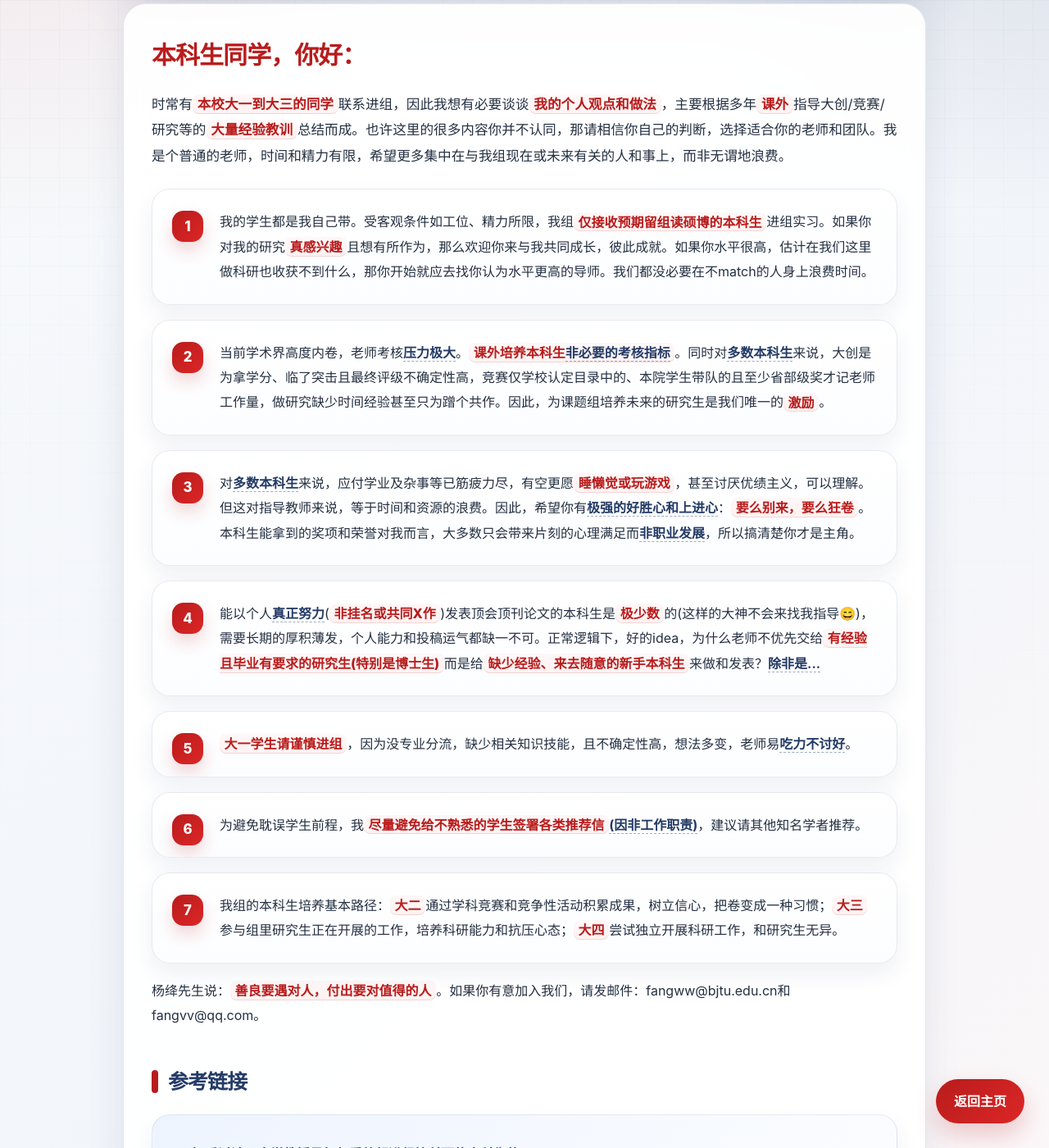
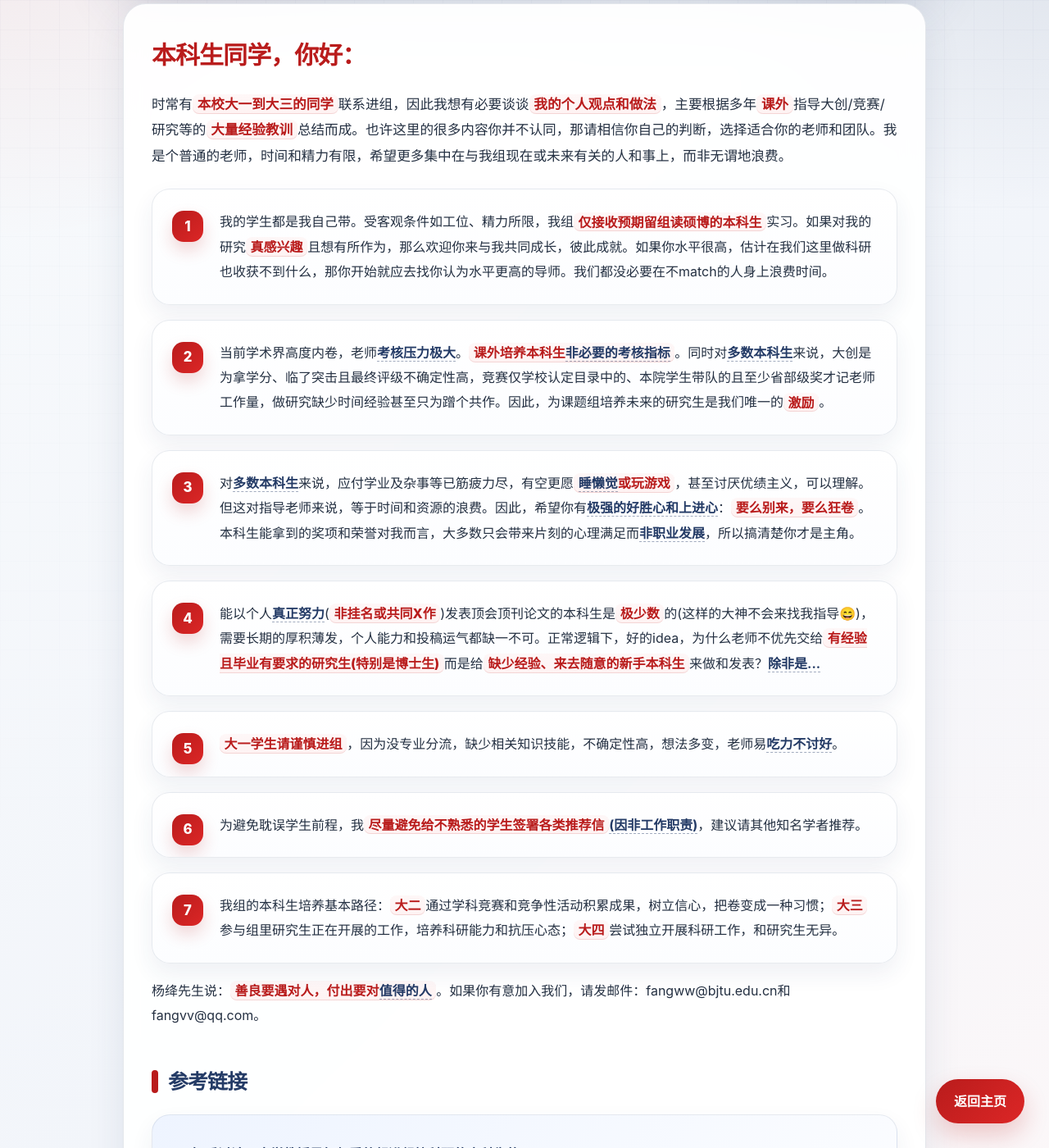
Before and after one commit to fangvv/Homepage, a Jekyll site: the page faq.html, which Jekyll copies as it is, in a window 1280 px wide and 1400 px high, scrolled down 217 px. Shown: the whole window at 82% size. Built offline with Jekyll 4.4.1, drawn with Linux system fonts in a browser that asks for light colours; comment, search, counter and statistics services are not loaded.

Commit message:
update faq

```diff
--- a/faq.html
+++ b/faq.html
@@ -43,11 +43,11 @@
             </p>
 
             <ol>
-                <li>我的学生都是我自己带。受客观条件如工位、精力所限，我组<strong>仅接收预期留组读硕博的本科生</strong>进组实习。如果你对我的研究<strong>真感兴趣</strong>且想有所作为，那么欢迎你来与我共同成长，彼此成就。如果你水平很高，估计在我们这里做科研也收获不到什么，那你开始就应去找你认为水平更高的导师。我们都没必要在不match的人身上浪费时间。
+                <li>我的学生都是我自己带。受客观条件如工位、精力所限，我组<strong>仅接收预期留组读硕博的本科生</strong>实习。如果对我的研究<strong>真感兴趣</strong>且想有所作为，那么欢迎你来与我共同成长，彼此成就。如果你水平很高，估计在我们这里做科研也收获不到什么，那你开始就应去找你认为水平更高的导师。我们都没必要在不match的人身上浪费时间。
                 </li>
 
-                <li>当前学术界高度内卷，老师考核<a href="https://www.zhihu.com/question/1976088728318538595" target="_blank"
-                        rel="noopener noreferrer">压力极大</a>。<strong>课外培养本科生<a
+                <li>当前学术界高度内卷，老师<a href="https://www.zhihu.com/question/1976088728318538595" target="_blank"
+                        rel="noopener noreferrer">考核压力极大</a>。<strong>课外培养本科生<a
                             href="https://www.zhihu.com/question/2067235011804320517/answer/2067634560196727558"
                             target="_blank" rel="noopener noreferrer">非必要的考核指标</a></strong>。同时对<a
                         href="https://www.zhihu.com/question/2029984179363038791/answer/2052120711435655043"
@@ -57,7 +57,9 @@
 
                 <li>对<a href="https://www.zhihu.com/question/2029984179363038791/answer/2052120711435655043"
                         target="_blank"
-                        rel="noopener noreferrer">多数本科生</a>来说，应付学业及杂事等已筋疲力尽，有空更愿<strong>睡懒觉或玩游戏</strong>，甚至讨厌优绩主义，可以理解。但这对指导教师来说，等于时间和资源的浪费。因此，希望你有<a
+                        rel="noopener noreferrer">多数本科生</a>来说，应付学业及杂事等已筋疲力尽，有空更愿<strong><a href="http://edu.people.com.cn/n1/2019/1121/c1006-31467102.html"
+                        target="_blank"
+                        rel="noopener noreferrer">睡懒觉</a>或玩游戏</strong>，甚至讨厌优绩主义，可以理解。但这对指导老师来说，等于时间和资源的浪费。因此，希望你有<a
                         href="https://p9.itc.cn/q_70/images03/20211231/97b9e0e41e424e699d87b0a6c46add0e.jpeg"
                         target="_blank"
                         rel="noopener noreferrer">极强的好胜心和上进心</a>：<strong>要么别来，要么狂卷</strong>。本科生能拿到的奖项和荣誉对我而言，大多数只会带来片刻的心理满足而<a
@@ -71,7 +73,7 @@
                         href="https://www.zhihu.com/question/2014876930340569682/answer/2015195763613914710"
                         target="_blank" rel="noopener noreferrer">除非是...</a></li>
 
-                <li><strong>大一学生请谨慎进组</strong>，因为没专业分流，缺少相关知识技能，且不确定性高，想法多变，老师易<a
+                <li><strong>大一学生请谨慎进组</strong>，因为没专业分流，缺少相关知识技能，不确定性高，想法多变，老师易<a
                         href="https://www.zhihu.com/question/519787074/answer/3389339862" target="_blank"
                         rel="noopener noreferrer">吃力不讨好</a>。</li>
 
```
Also changed, not shown: other parts of faq.html (+3 -1 lines).
